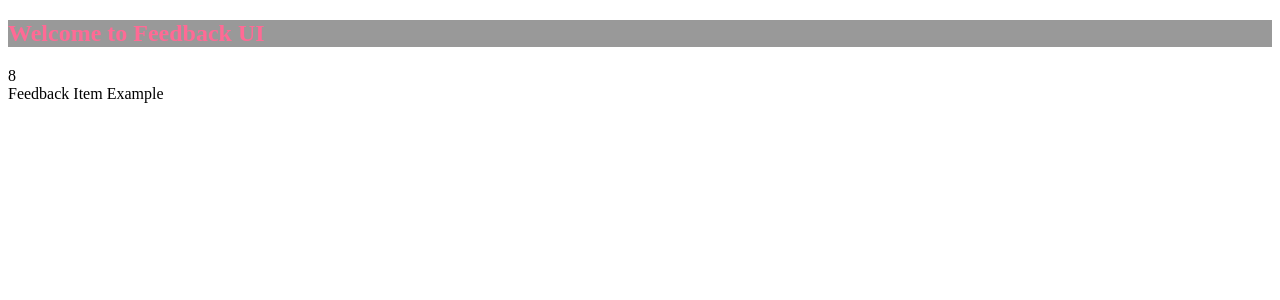
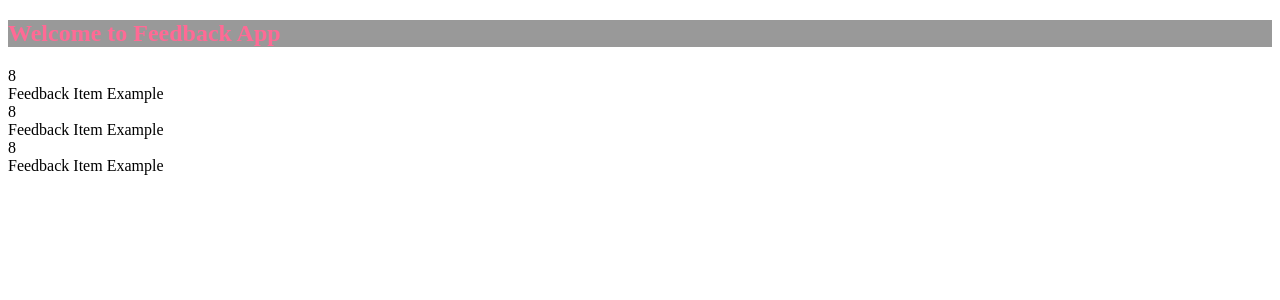
Before and after one commit to milan-vishnoi/Feedback-app, a React (Create React App) app: page / in a window 1280 px wide. Shown: the top 300 px of the page. Built offline with nearby package versions, Linux system fonts and the light colour scheme.

Commit message:
Replaced FeedbackItem with FeedbackList in the App
Replaced this is order to display the list of feeback items. Passed the data to the feedback item from the App level state to feedback list as props and then from feedback list to feedback item again as props.

```diff
--- a/src/App.js
+++ b/src/App.js
@@ -1,20 +1,19 @@
 import { useState } from "react";
 
 import Header from "./components/Header";
-import FeedbackItem from "./components/FeedbackItem.jsx";
+import FeedbackList from "./components/FeedbackList.jsx";
 import FeedbackData from "./data/FeedbackData";
 
 function App()
 {
-   const [feedback, setFeedback] = useState(FeedbackData)
+   const [feedback, setFeedback] = useState(FeedbackData);
     return (
       <>
-          <Header text="Welcome to Feedback UI"/>
+          <Header text="Welcome to Feedback App"/>
           <div className="container">
-            <FeedbackItem/>
+            <FeedbackList feedback={feedback}/>
           </div>
       </>
-
 );
 }
 
--- /dev/null
+++ b/src/components/FeedbackList.jsx
@@ -0,0 +1,16 @@
+import FeedbackItem from "./FeedbackItem";
+
+function FeedbackList({feedback}) {
+  if(!feedback || feedback.length === 0)
+    {
+        return <p>No Feedback Yet!!</p>;
+    }
+
+  return (
+    <div className="feedback-list">
+        {feedback.map((item)=>(<FeedbackItem key={item.id} item={item}/>))}
+        </div>
+  );
+}
+
+export default FeedbackList;
```
